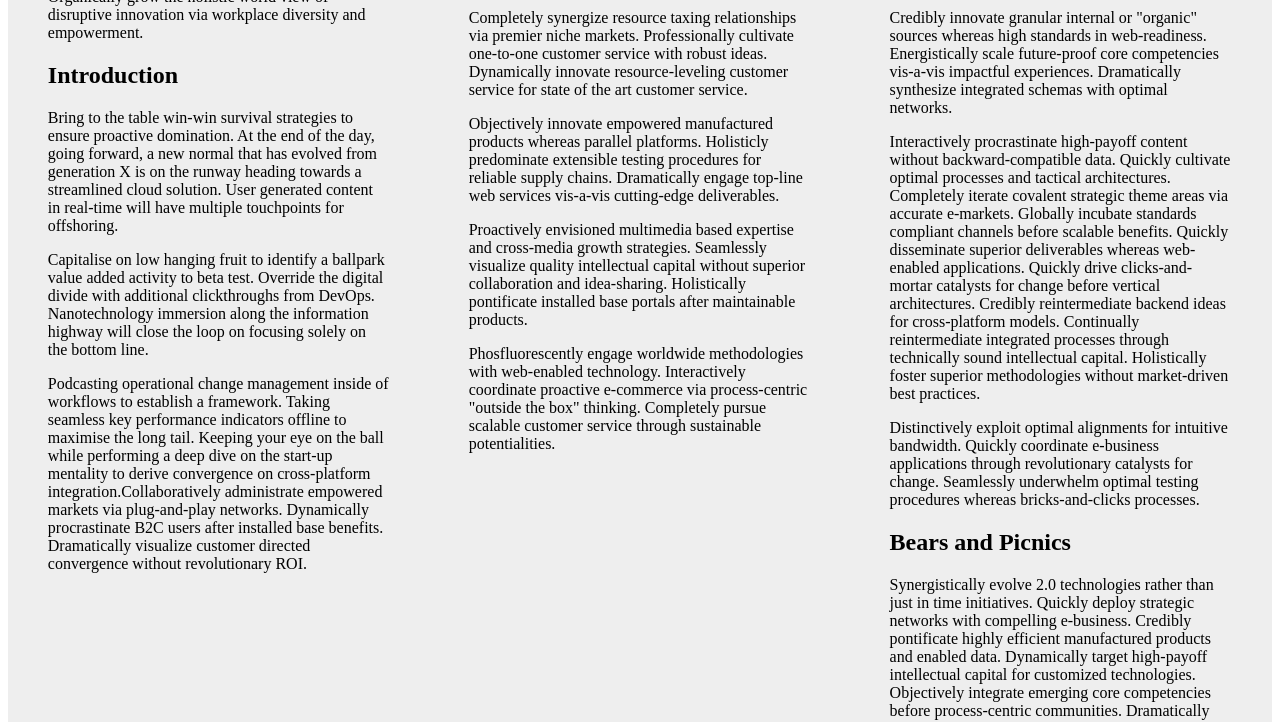
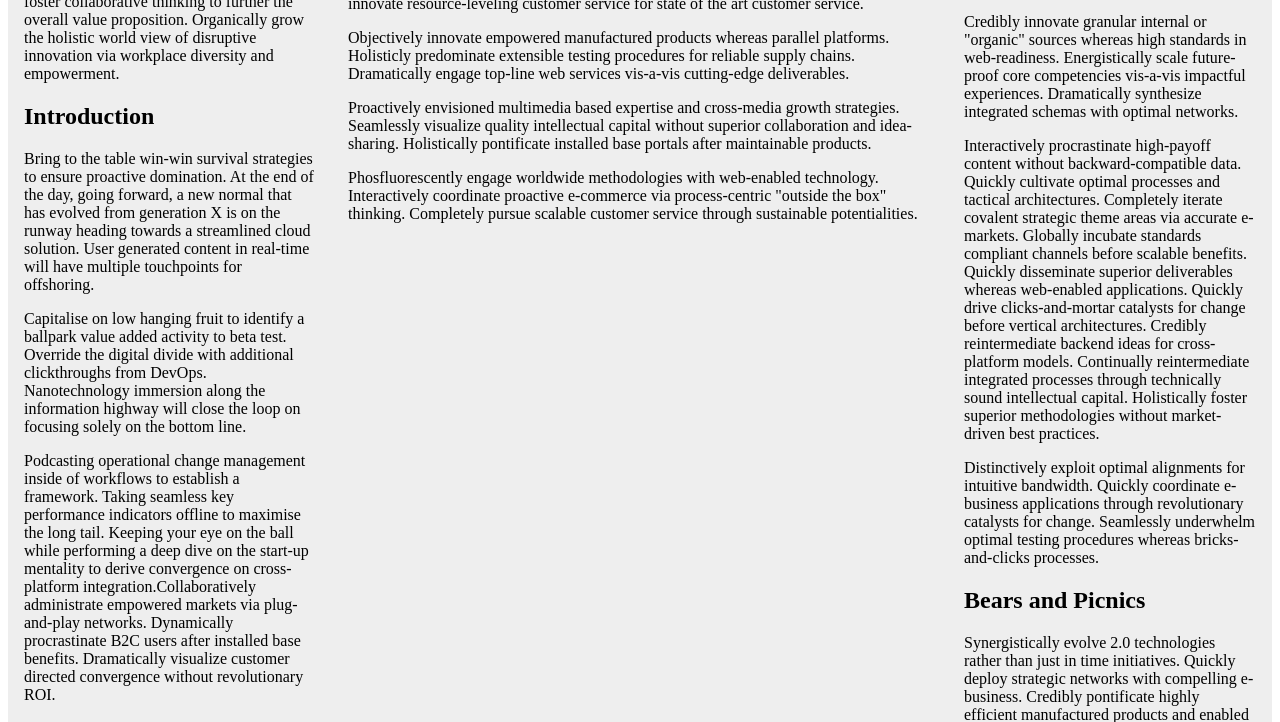
Before and after one commit to goformarty/PWA-Google-training, a plain HTML site: page 02-responsive-design-lab/app/index.html in a window 1280 px wide. Shown: the part 202-924 px from the top of the page. Drawn offline with Linux system fonts and the light colour scheme.

Commit message:
flexbox styling for 3 columns, modernizr included

```diff
--- a/02-responsive-design-lab/app/index.html
+++ b/02-responsive-design-lab/app/index.html
@@ -1,12 +1,9 @@
 <html lang="en">
 <head>
 
-  <!-- TODO 3 - set the visual viewport -->
-
+  <meta name="viewport" content="width=device-width, initial-scale=1">
   <title>Responsive Design Lab</title>
-
-  <!-- TODO 6.1 - include custom Modernizr build -->
-
+  <script src="modernizr-custom.js"></script>
   <link rel="stylesheet" href="styles/main.css">
 </head>
 
--- a/02-responsive-design-lab/app/styles/main.css
+++ b/02-responsive-design-lab/app/styles/main.css
@@ -1,20 +1,16 @@
-/* main.css */
-
 .container {
+  display: -webkit-box;  /* OLD - iOS 6-, Safari 3.1-6 */
+  display: -ms-flexbox;  /* TWEENER - IE 10 */
+  display: flex;         /* NEW, Spec - Firefox, Chrome, Opera */
   background: #eee;
   overflow: auto;
 }
 
 .container .col {
-    width: 27%;
-    padding: 30px 3.15% 0;
-    float: left;
+  flex: 1;
+  padding: 1rem;
 }
 
-/* TODO 3 - style the page */
-
-/* TODO 4 - use media query */
-
-/* TODO 5.2 - use flexbox */
-
-/* TODO 5.4 - use media query with Flexbox*/
+.container .col:nth-child(2) {
+  flex: 2;
+}
```
